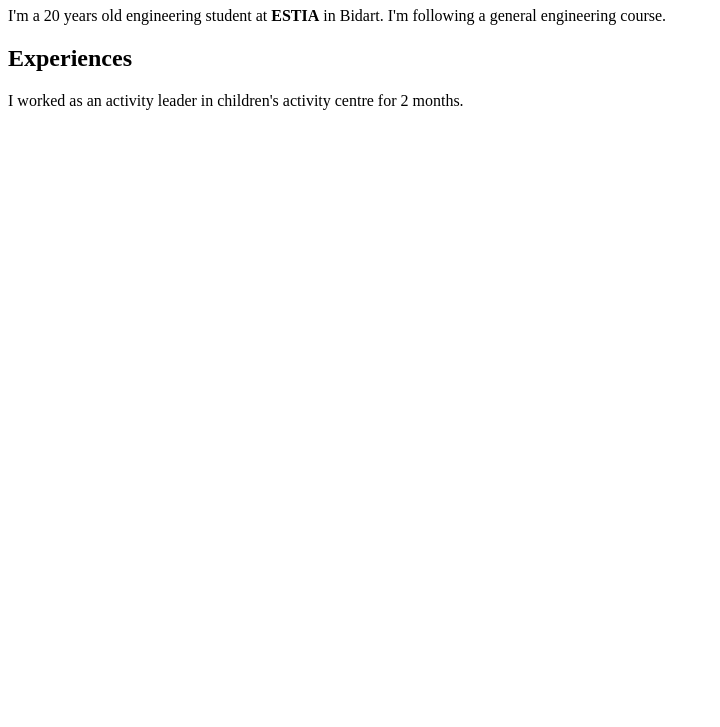
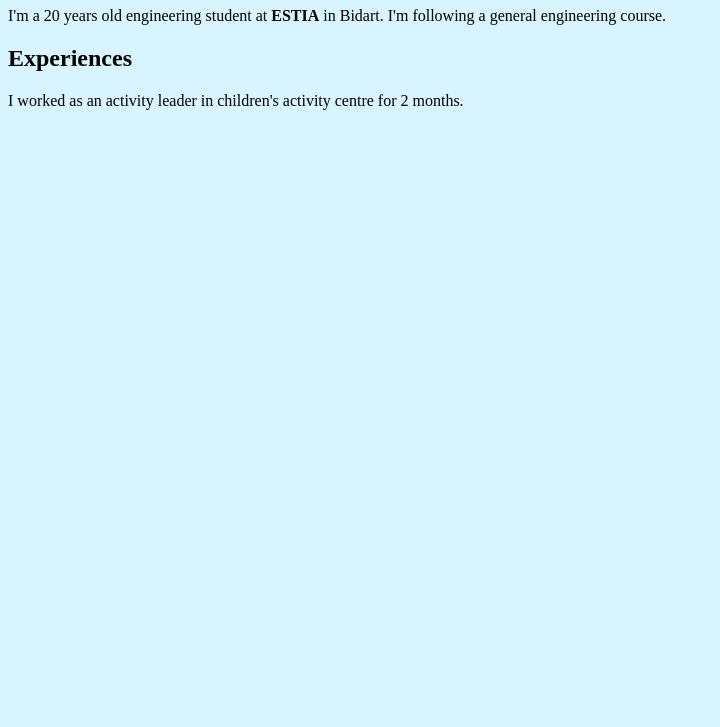
Before and after one commit to rm-est/Cours1, a plain HTML site: page index.html in a window 1280 px wide. Shown: the part 73-800 px from the top of the page, without its empty margins (0-720 px from the left). Drawn offline with Linux system fonts and the light colour scheme.

Commit message:
feat: css page added for style
bg color changed

```diff
--- a/index.html
+++ b/index.html
@@ -2,6 +2,7 @@
 <html lang="fr" dir="ltr">
   <head>
     <meta charset="utf-8" />
+    <link rel="stylesheet" href="main.css">
     <title>Rayane MEZILET</title>
   </head>
   <body>
--- /dev/null
+++ b/main.css
@@ -0,0 +1,3 @@
+body {
+    background-color: #d8f4ff;
+  }
```
